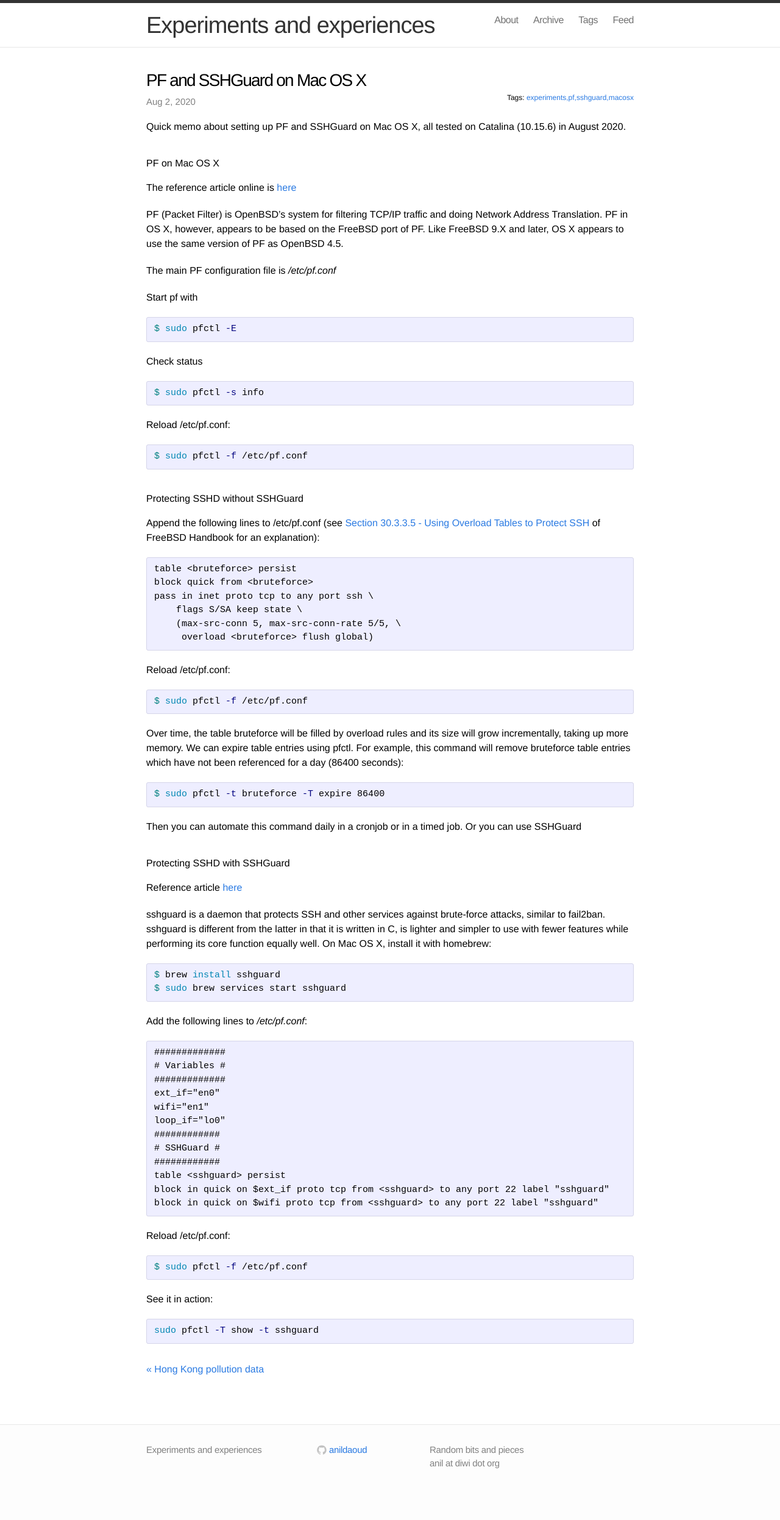
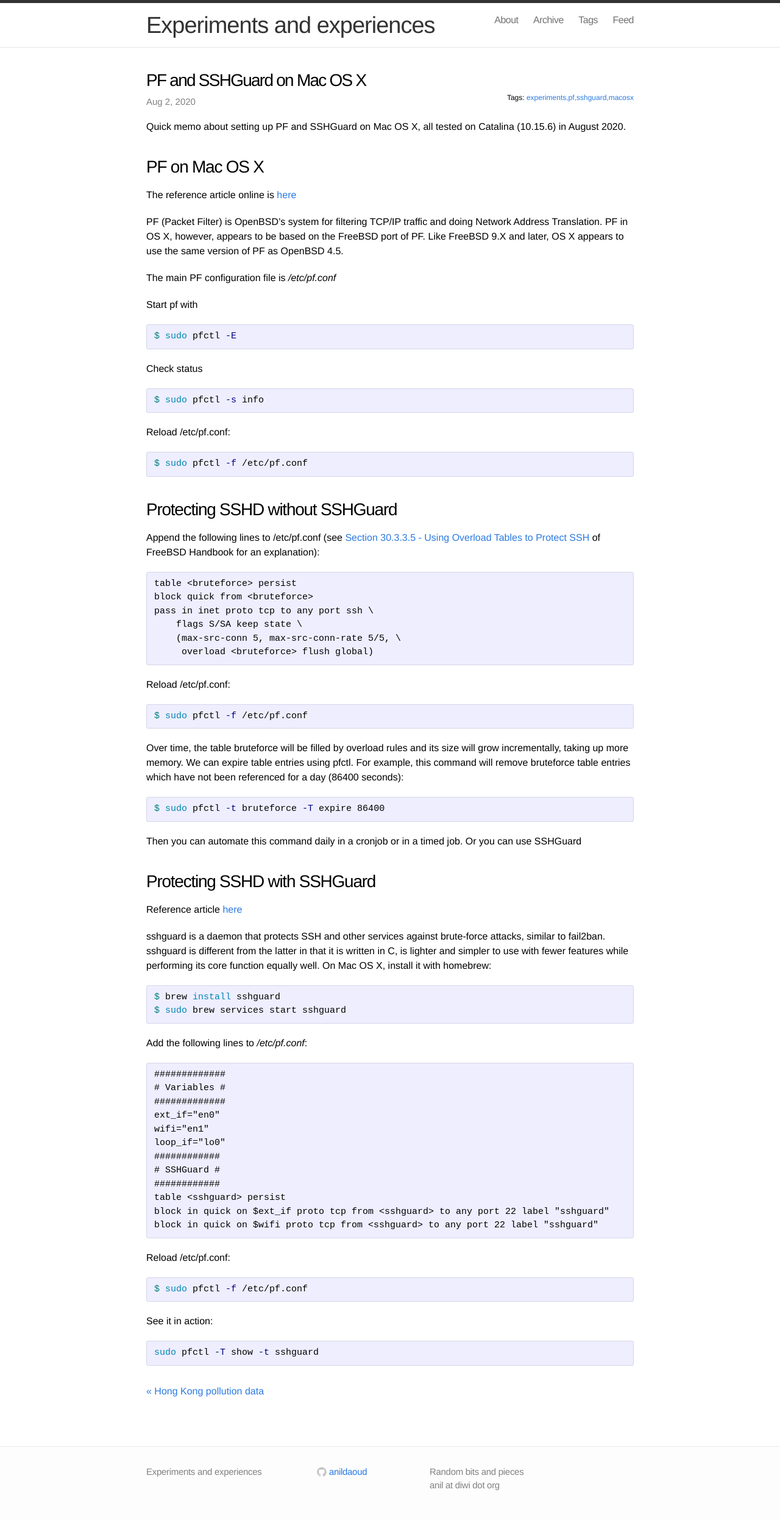
Before and after one commit to AnilDaoud/exp, a Jekyll site: the page built from _posts/2020-08-02-pf-and-sshguard-macosx.markdown, in a window 1280 px wide. Shown: the whole page at 61% size. Built offline with Jekyll 4.4.1, drawn with Linux system fonts in a browser that asks for light colours; comment, search, counter and statistics services are not loaded; before the commit the page ends 2457 px from its top, so only the background shows below that.

Commit message:
formatting

````diff
--- a/_posts/2020-08-02-pf-and-sshguard-macosx.markdown
+++ b/_posts/2020-08-02-pf-and-sshguard-macosx.markdown
@@ -6,7 +6,7 @@ tags: experiments pf sshguard macosx
 
 Quick memo about setting up PF and SSHGuard on Mac OS X, all tested on Catalina (10.15.6) in August 2020.
 
-# PF on Mac OS X
+## PF on Mac OS X
 
 The reference article online is [here](https://manjusri.ucsc.edu/2015/03/10/PF-on-Mac-OS-X/)
 
@@ -28,7 +28,7 @@ Reload /etc/pf.conf:
 $ sudo pfctl -f /etc/pf.conf
 ```
 
-# Protecting SSHD without SSHGuard
+## Protecting SSHD without SSHGuard
 
 Append the following lines to /etc/pf.conf (see [Section 30.3.3.5 - Using Overload Tables to Protect SSH](https://www.freebsd.org/doc/handbook/firewalls-pf.html) of FreeBSD Handbook for an explanation):
 
@@ -52,7 +52,7 @@ $ sudo pfctl -t bruteforce -T expire 86400
 
 Then you can automate this command daily in a cronjob or in a timed job. Or you can use SSHGuard
 
-# Protecting SSHD with SSHGuard
+## Protecting SSHD with SSHGuard
 
 Reference article [here](https://smallthingsfloat.com/2013/08/09/configure-sshguard-for-os-x-10-8/)
 
````
